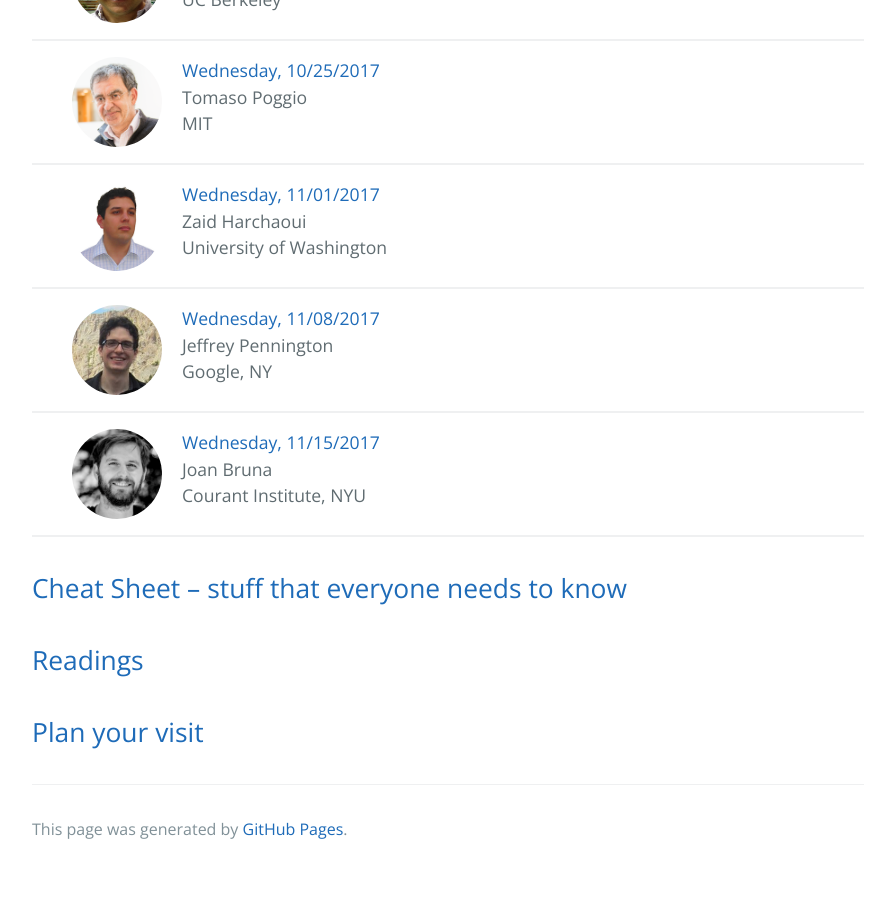
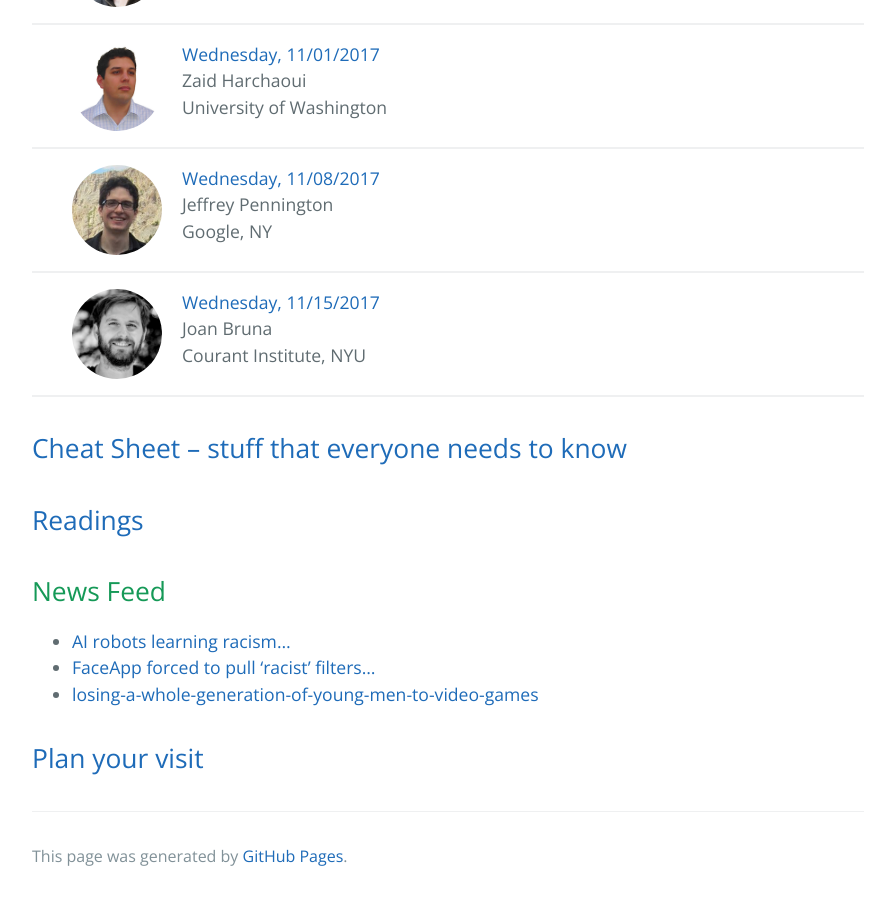
Before and after one commit to stats385/stats385.github.io, a Jekyll site: the page built from index.md, in a window 1280 px wide and 900 px high, scrolled down 1296 px. Shown: the whole window, without its empty margins (192-1087 px from the left). Built offline with Jekyll 4.4.1, drawn with Linux system fonts in a browser that asks for light colours; the repository's description, which GitHub fills in, is left out; before the commit the page ends 2169 px from its top, so only the background shows below that; some of the changed text lies outside the part shown.

Commit message:
adding news feed

```diff
--- a/index.md
+++ b/index.md
@@ -88,4 +84,11 @@ For questions and concerns, please contact [David Donoho](https://profiles.stanf
 
 ## [Readings](readings)
 
+## News Feed
+
+* [AI robots learning racism...](http://www.independent.co.uk/life-style/gadgets-and-tech/news/ai-robots-artificial-intelligence-racism-sexism-prejudice-bias-language-learn-from-humans-a7683161.html)
+* [FaceApp forced to pull 'racist' filters...](https://www.theguardian.com/technology/2017/aug/10/faceapp-forced-to-pull-racist-filters-digital-blackface)
+* [losing-a-whole-generation-of-young-men-to-video-games](http://nypost.com/2017/07/08/were-losing-a-whole-generation-of-young-men-to-video-games/)
+
+
 ## [Plan your visit](speaker_visit)
```
Also changed, not shown: other parts of index.md (+0 -4 lines).
